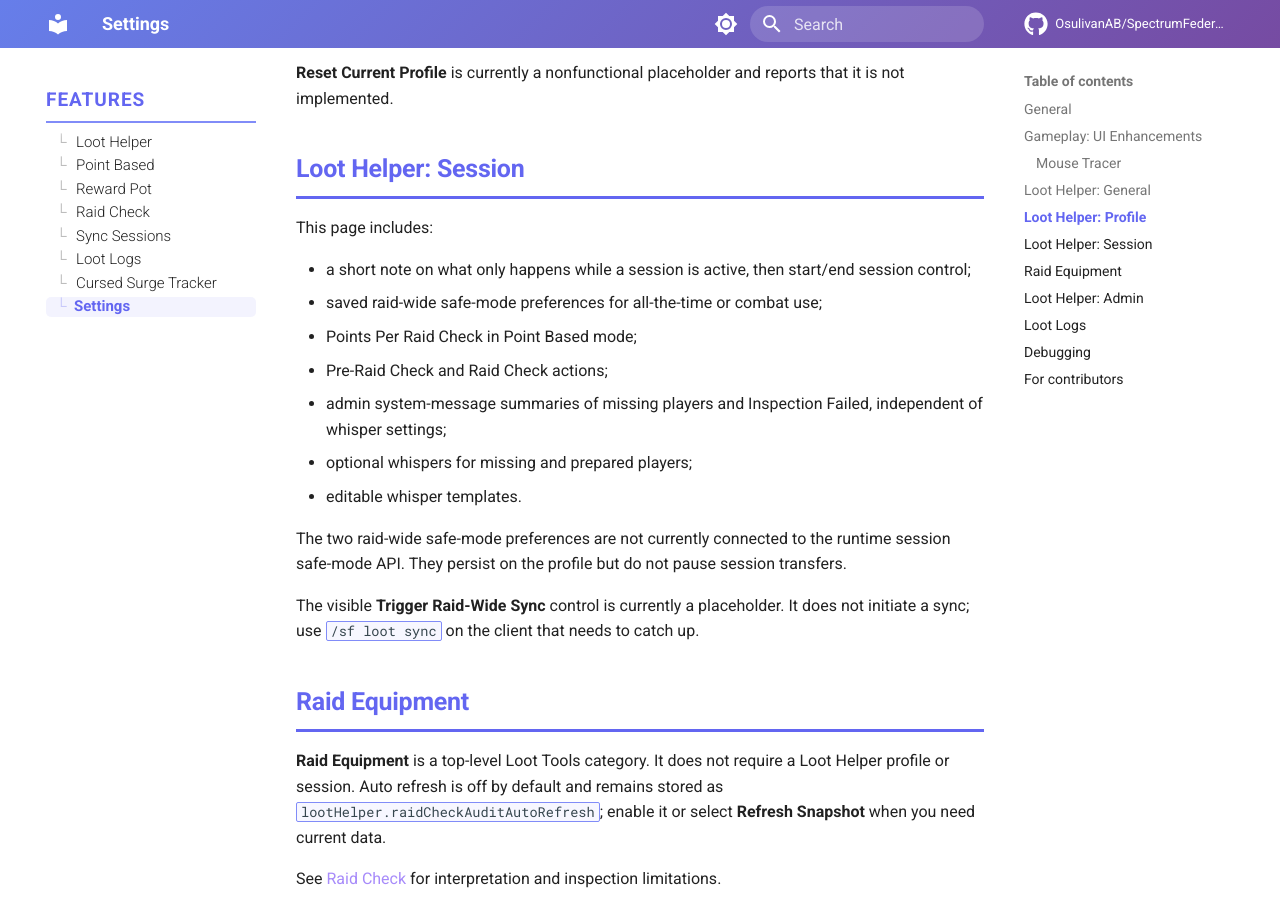
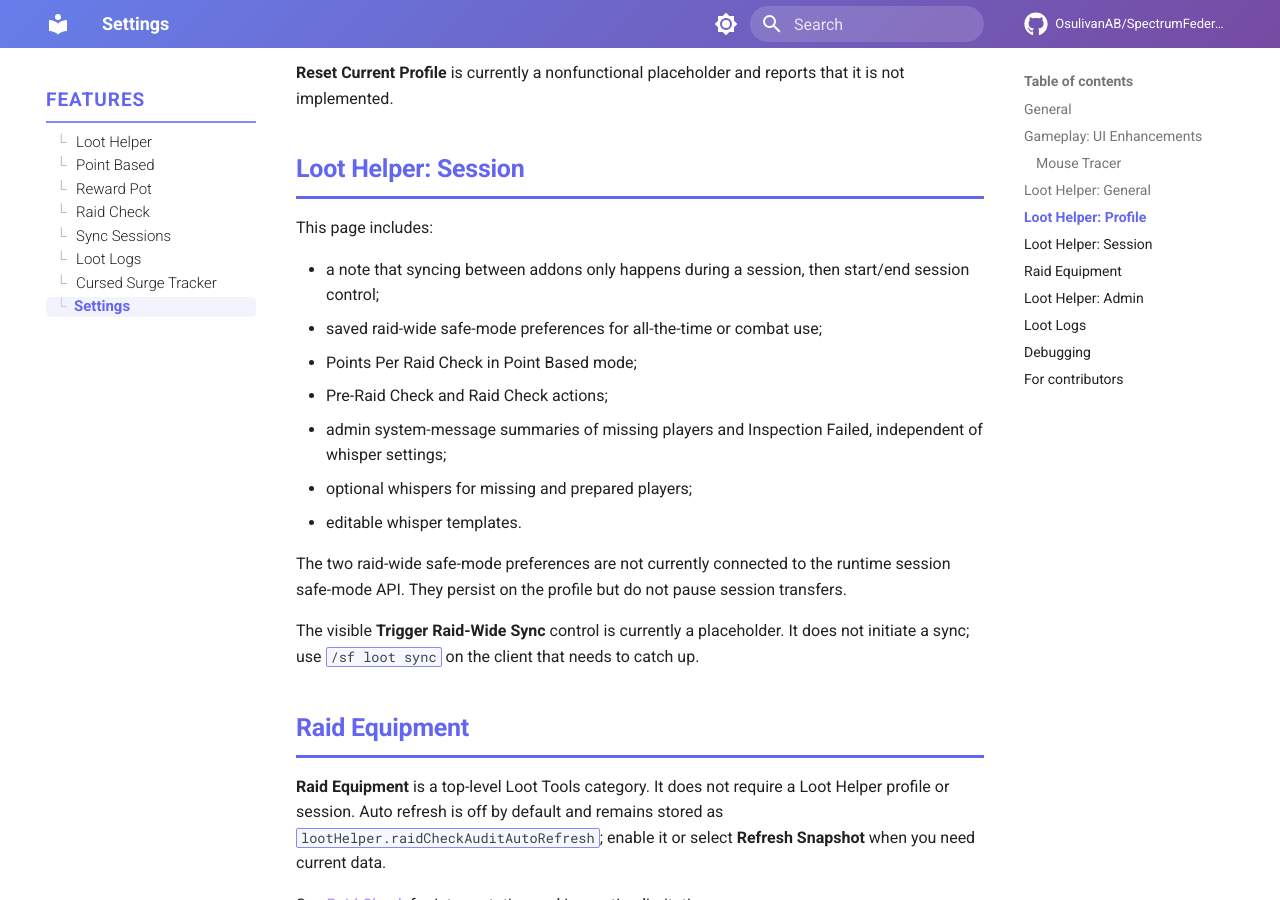
Before and after one commit to OsulivanAB/SpectrumFederation, an MkDocs documentation site: the page built from docs/settings-ui.md, in a window 1280 px wide and 900 px high, scrolled down 2779 px. Built offline with MkDocs 1.6.1 and Material for MkDocs 9.7.7, drawn with Linux system fonts in a browser that asks for light colours; comment, search, counter and statistics services are not loaded.

Commit message:
Simplify Session settings help to one line about addon sync.
The longer session-only behavior list is replaced with: syncing between addons only happens during a session.

Co-authored-by: Anthony <OsulivanAB@users.noreply.github.com>

```diff
--- a/docs/settings-ui.md
+++ b/docs/settings-ui.md
@@ -77,7 +77,7 @@ Rename and profile-specific configuration are admin-only. Only the profile owner
 
 This page includes:
 
-- a short note on what only happens while a session is active, then start/end session control;
+- a note that syncing between addons only happens during a session, then start/end session control;
 - saved raid-wide safe-mode preferences for all-the-time or combat use;
 - Points Per Raid Check in Point Based mode;
 - Pre-Raid Check and Raid Check actions;
```
Also changed, not shown: CHANGELOG.md (+5 -0 lines), README.md (+1 -1 lines), 3 other files.
